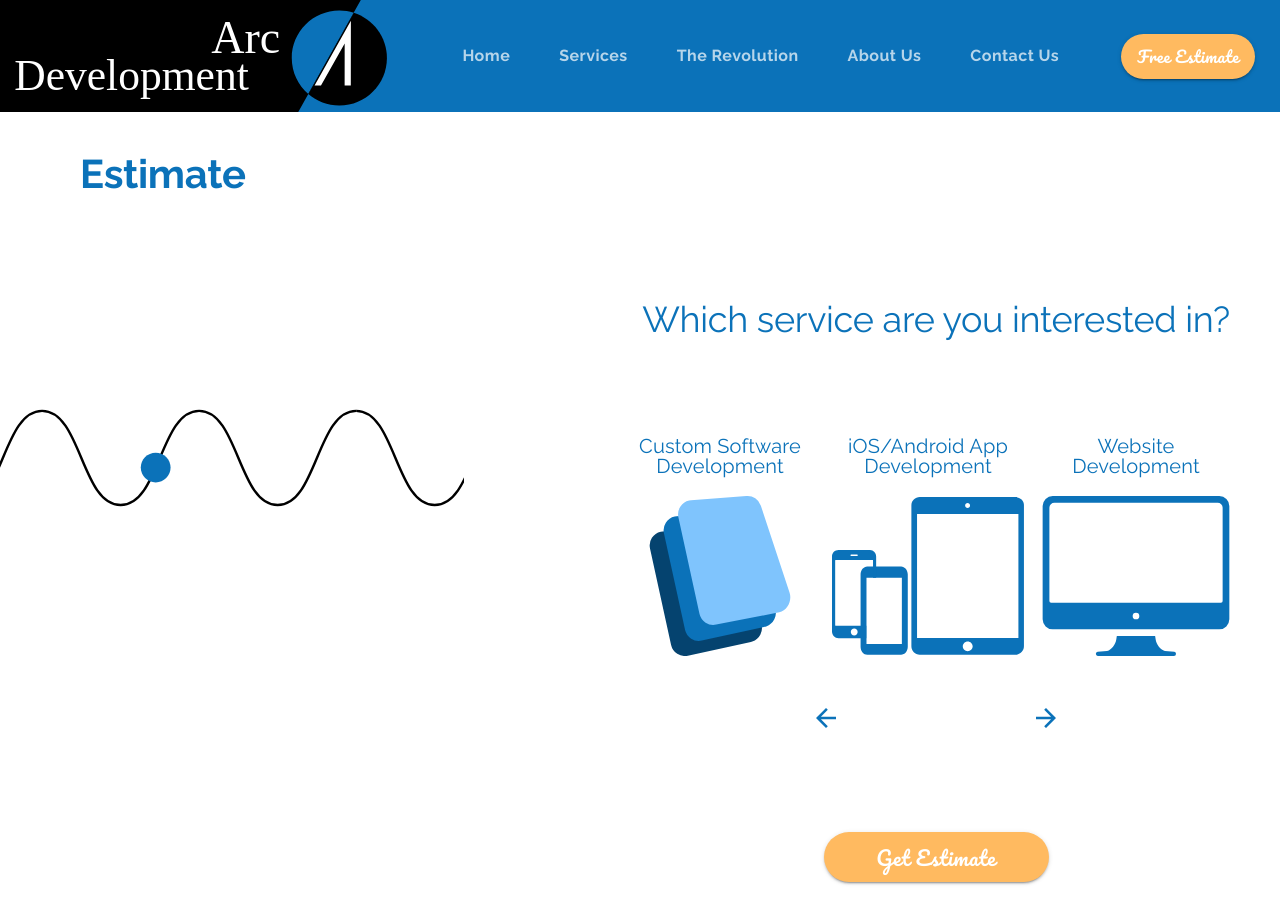
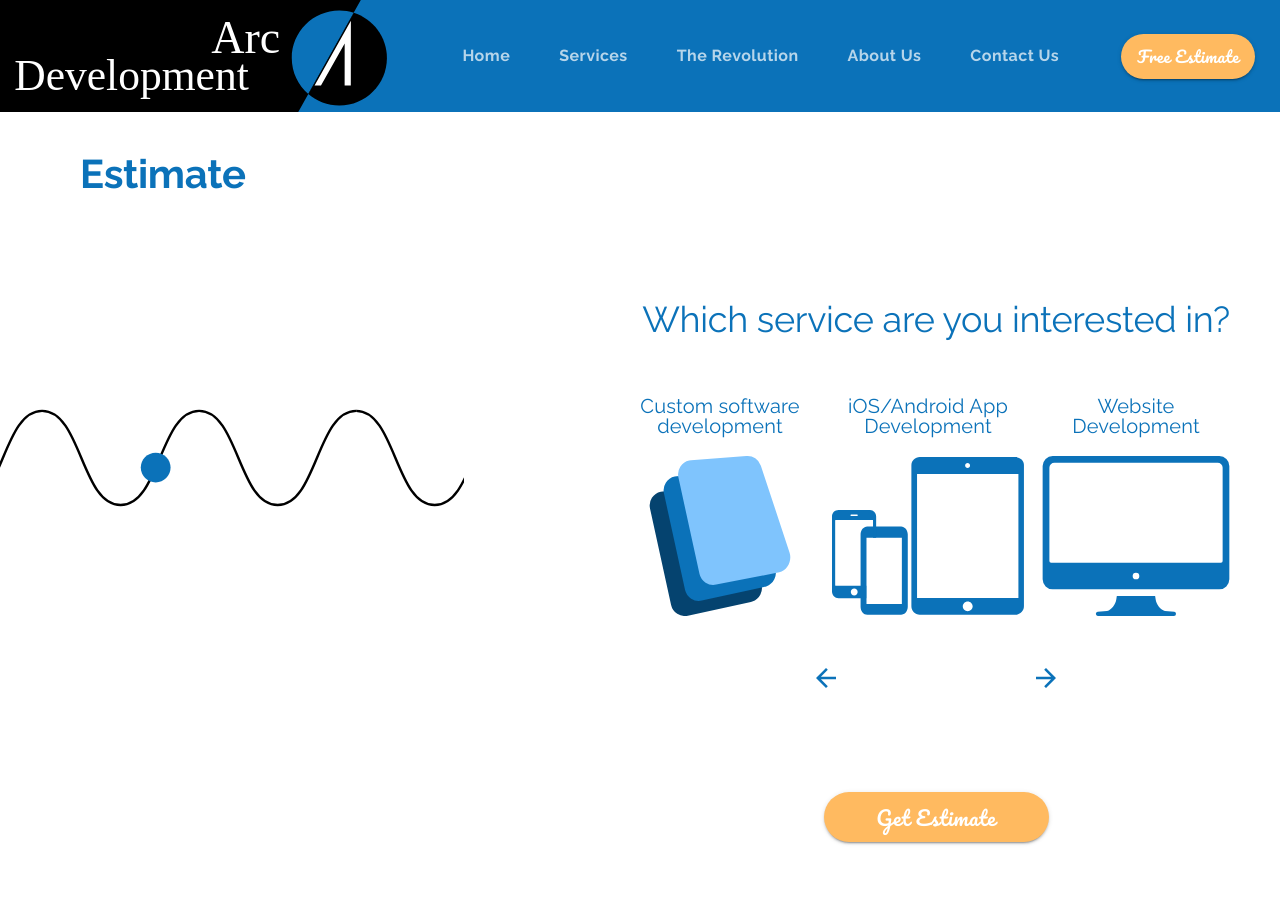
Before and after one commit to aizharjohn/arcdevelopment, a React (Create React App) app: page /estimate in a window 1280 px wide. Shown: the top 924 px of the page. Built offline with nearby package versions, Linux system fonts and the light colour scheme.

Commit message:
Continued working on estimate page

```diff
--- a/package.json
+++ b/package.json
@@ -10,6 +10,7 @@
     "@testing-library/react": "^9.5.0",
     "@testing-library/user-event": "^7.2.1",
     "axios": "^0.21.0",
+    "lodash": "^4.17.20",
     "react": "^16.13.1",
     "react-dom": "^16.13.1",
     "react-lottie": "^1.2.3",
--- a/src/components/Estimate.js
+++ b/src/components/Estimate.js
@@ -1,4 +1,4 @@
-import React from 'react';
+import React, { Fragment } from 'react';
 import Lottie from 'react-lottie';
 import { makeStyles, useTheme } from '@material-ui/styles';
 import {
@@ -56,6 +56,261 @@
   },
 }));
 
+const defaultQuestions = [
+  {
+    id: 1,
+    title: 'Which service are you interested in?',
+    active: true,
+    options: [
+      {
+        id: 1,
+        title: 'Custom software development',
+        subtitle: null,
+        icon: software,
+        iconAlt: 'three floating screens',
+        selected: false,
+        cost: 0,
+      },
+      {
+        id: 2,
+        title: 'iOS/Android App Development',
+        subtitle: null,
+        icon: mobile,
+        iconAlt: 'phones and tablet outline',
+        selected: false,
+        cost: 0,
+      },
+      {
+        id: 3,
+        title: 'Website Development',
+        subtitle: null,
+        icon: website,
+        iconAlt: 'computer outline',
+        selected: false,
+        cost: 0,
+      },
+    ],
+  },
+];
+
+const softwareQuestions = [
+  { ...defaultQuestions[0], active: false },
+  {
+    id: 2,
+    title: 'Which platforms do you need supported?',
+    subtitle: 'Select all that apply.',
+    options: [
+      {
+        id: 1,
+        title: 'Web Application',
+        subtitle: null,
+        icon: website,
+        iconAlt: 'computer outline',
+        selected: false,
+        cost: 100,
+      },
+      {
+        id: 2,
+        title: 'iOS Application',
+        subtitle: null,
+        icon: iphone,
+        iconAlt: 'outline of iphone',
+        selected: false,
+        cost: 100,
+      },
+      {
+        id: 3,
+        title: 'Android Application',
+        subtitle: null,
+        icon: android,
+        iconAlt: 'outlines of android phone',
+        selected: false,
+        cost: 100,
+      },
+    ],
+    active: true,
+  },
+  {
+    id: 3,
+    title: 'Which features do you expect to use?',
+    subtitle: 'Select all that apply.',
+    options: [
+      {
+        id: 1,
+        title: 'Photo/Video',
+        subtitle: null,
+        icon: camera,
+        iconAlt: 'camera outline',
+        selected: false,
+        cost: 25,
+      },
+      {
+        id: 2,
+        title: 'GPS',
+        subtitle: null,
+        icon: gps,
+        iconAlt: 'gps pin',
+        selected: false,
+        cost: 25,
+      },
+      {
+        id: 3,
+        title: 'File Transfer',
+        subtitle: null,
+        icon: upload,
+        iconAlt: 'outline of cloud with arrow pointing up',
+        selected: false,
+        cost: 25,
+      },
+    ],
+    active: false,
+  },
+  {
+    id: 4,
+    title: 'Which features do you expect to use?',
+    subtitle: 'Select all that apply.',
+    options: [
+      {
+        id: 1,
+        title: 'Users/Authentication',
+        subtitle: null,
+        icon: users,
+        iconAlt: 'outline of a person with a plus sign',
+        selected: false,
+        cost: 25,
+      },
+      {
+        id: 2,
+        title: 'Biometrics',
+        subtitle: null,
+        icon: biometrics,
+        iconAlt: 'fingerprint',
+        selected: false,
+        cost: 25,
+      },
+      {
+        id: 3,
+        title: 'Push Notifications',
+        subtitle: null,
+        icon: bell,
+        iconAlt: 'outline of a bell',
+        selected: false,
+        cost: 25,
+      },
+    ],
+    active: false,
+  },
+  {
+    id: 5,
+    title: 'What type of custom features do you expect to need?',
+    subtitle: 'Select one.',
+    options: [
+      {
+        id: 1,
+        title: 'Low Complexity',
+        subtitle: '(Informational)',
+        icon: info,
+        iconAlt: "'i' inside a circle",
+        selected: false,
+        cost: 25,
+      },
+      {
+        id: 2,
+        title: 'Medium Complexity',
+        subtitle: '(Interactive, Customizable, Realtime)',
+        icon: customized,
+        iconAlt: 'two toggle switches',
+        selected: false,
+        cost: 50,
+      },
+      {
+        id: 3,
+        title: 'High Complexity',
+        subtitle: '(Data Modeling and Computation)',
+        icon: data,
+        iconAlt: 'outline of line graph',
+        selected: false,
+        cost: 100,
+      },
+    ],
+    active: false,
+  },
+  {
+    id: 6,
+    title: 'How many users do you expect?',
+    subtitle: 'Select one.',
+    options: [
+      {
+        id: 1,
+        title: '0-10',
+        subtitle: null,
+        icon: person,
+        iconAlt: 'person outline',
+        selected: false,
+        cost: 1,
+      },
+      {
+        id: 2,
+        title: '10-100',
+        subtitle: null,
+        icon: persons,
+        iconAlt: 'outline of two people',
+        selected: false,
+        cost: 1.25,
+      },
+      {
+        id: 3,
+        title: '100+',
+        subtitle: null,
+        icon: people,
+        iconAlt: 'outline of three people',
+        selected: false,
+        cost: 1.5,
+      },
+    ],
+    active: false,
+  },
+];
+
+const websiteQuestions = [
+  { ...defaultQuestions[0], active: false },
+  {
+    id: 2,
+    title: 'Which type of website are you wanting?',
+    subtitle: 'Select one.',
+    options: [
+      {
+        id: 1,
+        title: 'Basic',
+        subtitle: '(Informational)',
+        icon: info,
+        iconAlt: 'person outline',
+        selected: false,
+        cost: 100,
+      },
+      {
+        id: 2,
+        title: 'Interactive',
+        subtitle: "(Users, API's, Messaging)",
+        icon: customized,
+        iconAlt: 'outline of two people',
+        selected: false,
+        cost: 200,
+      },
+      {
+        id: 3,
+        title: 'E-Commerce',
+        subtitle: '(Sales)',
+        icon: globe,
+        iconAlt: 'outline of three people',
+        selected: false,
+        cost: 250,
+      },
+    ],
+    active: true,
+  },
+];
+
 const Estimate = () => {
   const classes = useStyles();
   const theme = useTheme();
@@ -90,6 +345,10 @@
         lg
         style={{ marginRight: '2em', marginBottom: '25em' }}
       >
+        {defaultQuestions
+          .filter((question) => question.active)
+          .map((question, index) => (
+            <Fragment key={index}>
               <Grid item>
                 <Typography
                   variant="h2"
@@ -97,15 +356,22 @@
                   style={{
                     fontWeight: 500,
                     fontSize: '2.25rem',
-              marginBottom: '2.5em',
                     marginTop: '5em',
                   }}
+                >
+                  {question.title}
+                </Typography>
+                <Typography
+                  variant="body1"
+                  align="center"
+                  style={{ marginBottom: '2.5em' }}
                   gutterBottom
                 >
-            Which service are you interested in?
+                  {question.subtitle}
                 </Typography>
               </Grid>
               <Grid item container>
+                {question.options.map((option) => (
                   <Grid item container direction="column" md>
                     <Grid item style={{ maxWidth: '12em' }}>
                       <Typography
@@ -113,54 +379,25 @@
                         align="center"
                         style={{ marginBottom: '1em' }}
                       >
-                Custom Software Development
+                        {option.title}
+                      </Typography>
+                      <Typography variant="caption" align="center">
+                        {option.subtitle}
                       </Typography>
                     </Grid>
                     <Grid item>
                       <img
-                src={software}
-                alt="three floating screens"
+                        src={option.icon}
+                        alt={option.iconAlt}
                         className={classes.icon}
                       />
                     </Grid>
                   </Grid>
-          <Grid item container direction="column" md>
-            <Grid item style={{ maxWidth: '12em' }}>
-              <Typography
-                variant="h6"
-                align="center"
-                style={{ marginBottom: '1em' }}
-              >
-                iOS/Android App Development
-              </Typography>
+                ))}
               </Grid>
-            <Grid item>
-              <img
-                src={mobile}
-                alt="phones and tablet outline"
-                className={classes.icon}
-              />
-            </Grid>
-          </Grid>
-          <Grid item container direction="column" md>
-            <Grid item style={{ maxWidth: '12em' }}>
-              <Typography
-                variant="h6"
-                align="center"
-                style={{ marginBottom: '1em' }}
-              >
-                Website Development
-              </Typography>
-            </Grid>
-            <Grid item>
-              <img
-                src={website}
-                alt="computer outline"
-                className={classes.icon}
-              />
-            </Grid>
-          </Grid>
-        </Grid>
+            </Fragment>
+          ))}
+
         <Grid
           item
           container
```
Also changed, not shown: 1 other file (tests, documents, lock files or other folders). Lines whose indentation alone changed are shown as unchanged.
